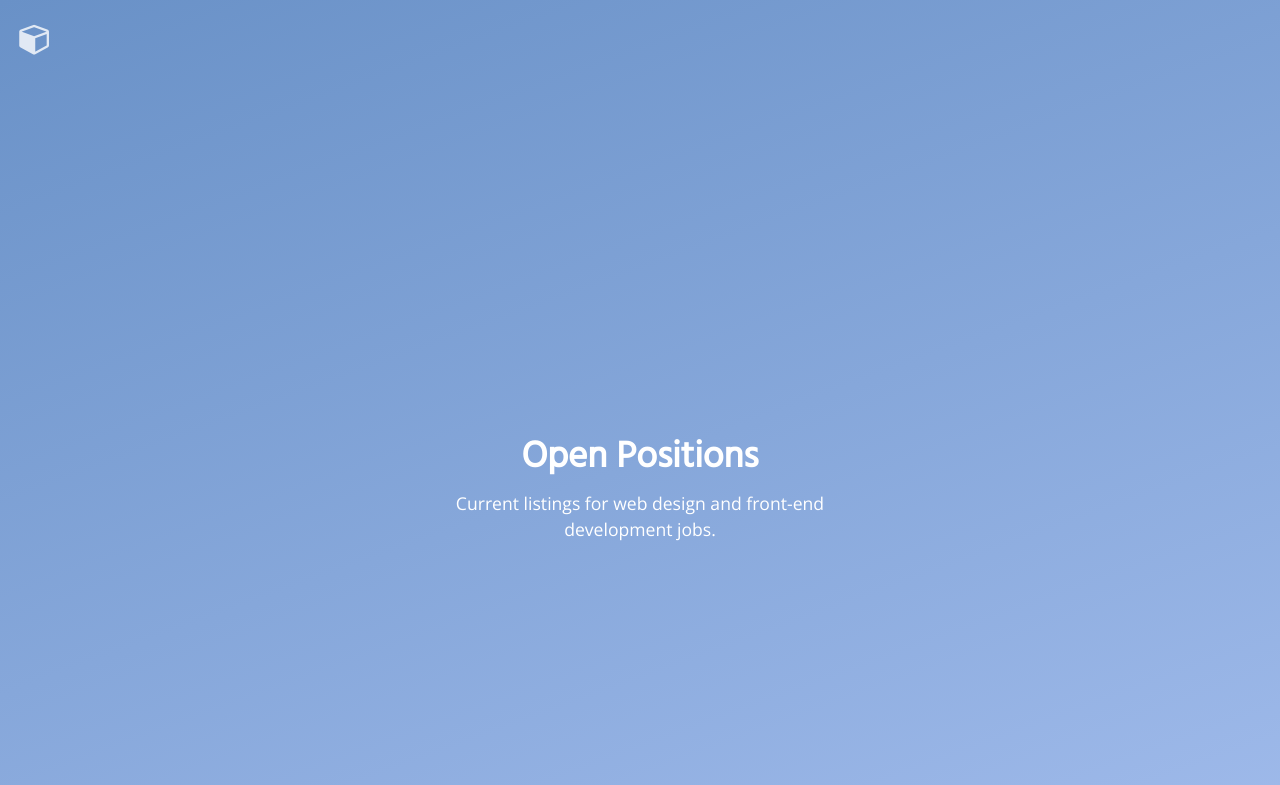
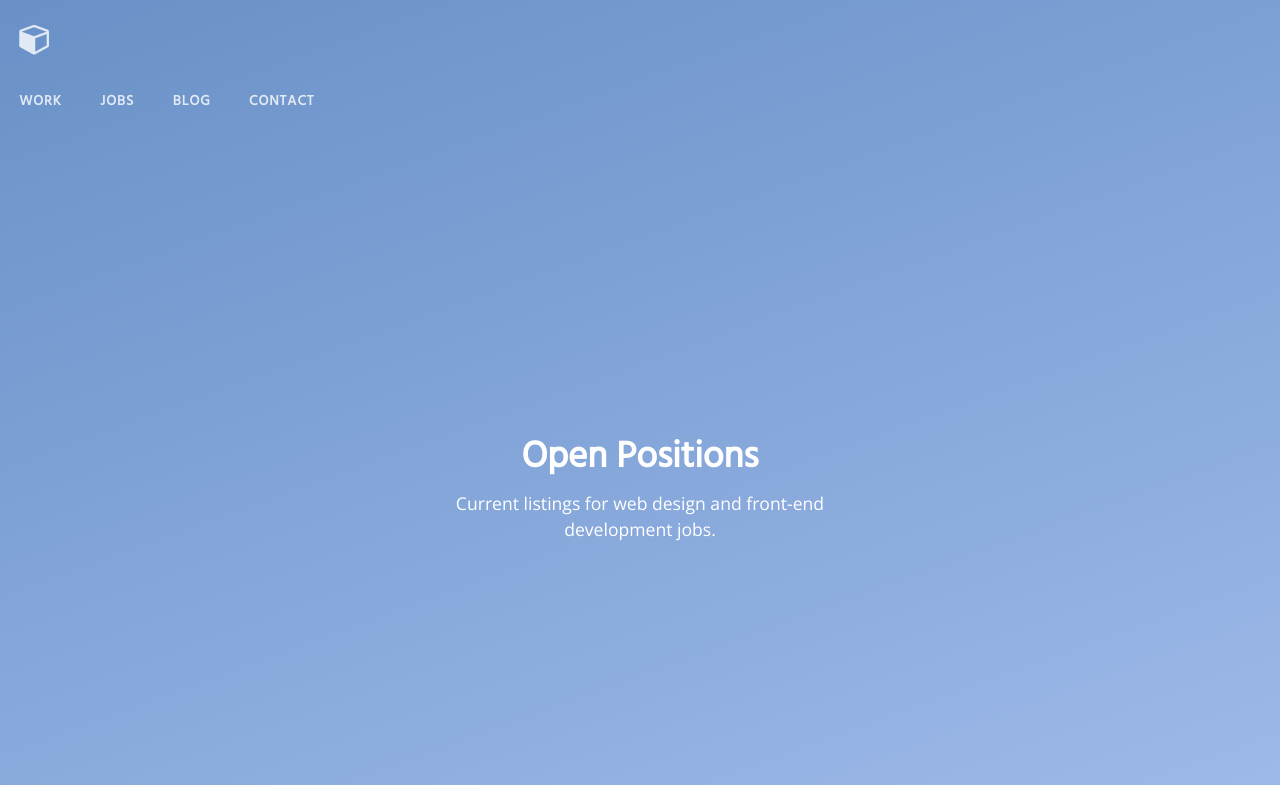
Before and after one commit to Merritske/jobappproject, a React (Create React App) app in the folder jobapp/: page / in a window 1280 px wide. Shown: the top 785 px of the page. Built offline with nearby package versions, Linux system fonts and the light colour scheme.

Commit message:
navbar back

```diff
--- a/jobapp/src/pages/Home.jsx
+++ b/jobapp/src/pages/Home.jsx
@@ -13,7 +13,7 @@ function Home() {
         <Link className="navbar-brand" to="/home" title="Home">
           <i className="fa fa-cube"></i>
         </Link>
-        <div className="collapse navbar-collapse" id="navbarCollapse">
+            <div className="navbar-collapse" id="navbarCollapse">
           <ul className="navbar-nav ml-auto">
             <li className="nav-item">
               <Link className="nav-link" to="/work" title="Work">
```
